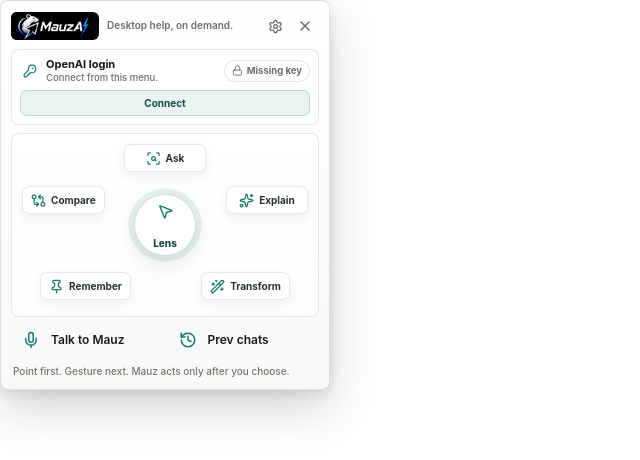
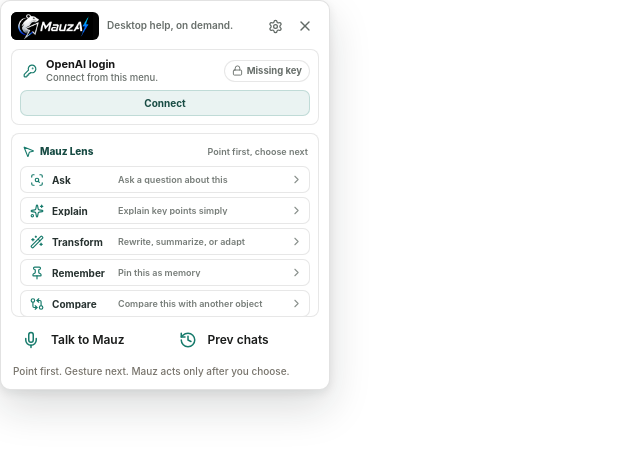
Before and after one commit to NeelM0906/Mauz, a React (Vite) app in the folder apps/desktop/: page / in a window 1280 px wide. Shown: the top 460 px of the page, without its empty margins (0-640 px from the left). Built offline with nearby package versions, Linux system fonts and the light colour scheme.

Commit message:
Polish Mauz Lens popover sizing

```diff
--- a/apps/desktop/src/main/ipc/registerIpcHandlers.ts
+++ b/apps/desktop/src/main/ipc/registerIpcHandlers.ts
@@ -5,6 +5,7 @@
   ChatHistoryDeleteRequestSchema,
   ChatHistoryGetRequestSchema,
   IPC_CHANNELS,
+  MauzLensResizeRequestSchema,
   MauzSettingsUpdateSchema,
   type MauzSettings,
   type MauzSettingsUpdate
@@ -32,6 +33,7 @@
   IPC_CHANNELS.menuClose,
   IPC_CHANNELS.menuStartAsk,
   IPC_CHANNELS.menuStartTalk,
+  IPC_CHANNELS.menuSetLensExpanded,
   IPC_CHANNELS.settingsOpen,
   IPC_CHANNELS.settingsUpdate,
   IPC_CHANNELS.askSubmit,
@@ -70,15 +72,25 @@
 
   ipcMain.handle(IPC_CHANNELS.menuStartAsk, async (event) => {
     assertTrustedSurface(event, ["popover"]);
-    const context = await contextCollector.collectForAsk();
-    popover.resizeForAsk();
-    return context;
+    return contextCollector.collectForAsk();
   });
   ipcMain.handle(IPC_CHANNELS.menuStartTalk, async (event) => {
     assertTrustedSurface(event, ["popover"]);
     const context = await contextCollector.collectForRealtime();
     popover.resizeForRealtime();
     return context;
+  });
+
+  ipcMain.handle(IPC_CHANNELS.menuSetLensExpanded, (event, payload: unknown) => {
+    assertTrustedSurface(event, ["popover"]);
+    const request = MauzLensResizeRequestSchema.parse(payload);
+
+    if (request.expanded) {
+      popover.resizeForAsk();
+      return;
+    }
+
+    popover.resizeForMenu();
   });
 
   ipcMain.handle(IPC_CHANNELS.settingsOpen, async (event, payload: unknown) => {
--- a/apps/desktop/src/preload/index.ts
+++ b/apps/desktop/src/preload/index.ts
@@ -8,6 +8,7 @@
   ChatHistoryContinueResponse,
   ChatHistoryGetRequest,
   ChatHistoryListResponse,
+  MauzLensResizeRequest,
   MauzBridge,
   MauzDesktopContext,
   MauzSettings,
@@ -25,7 +26,9 @@
     showMenu: () => ipcRenderer.invoke(IPC_CHANNELS.menuShowMenu) as Promise<void>,
     close: () => ipcRenderer.invoke(IPC_CHANNELS.menuClose) as Promise<void>,
     startAsk: () => ipcRenderer.invoke(IPC_CHANNELS.menuStartAsk) as Promise<MauzDesktopContext>,
-    startTalk: () => ipcRenderer.invoke(IPC_CHANNELS.menuStartTalk) as Promise<MauzDesktopContext>
+    startTalk: () => ipcRenderer.invoke(IPC_CHANNELS.menuStartTalk) as Promise<MauzDesktopContext>,
+    setLensExpanded: (payload: MauzLensResizeRequest) =>
+      ipcRenderer.invoke(IPC_CHANNELS.menuSetLensExpanded, payload) as Promise<void>
   },
   ask: {
     submit: (payload: AskMauzRequest) =>
--- a/apps/desktop/src/renderer/src/components/LensPanel.tsx
+++ b/apps/desktop/src/renderer/src/components/LensPanel.tsx
@@ -2,8 +2,11 @@
   AppWindow,
   ArrowLeft,
   Camera,
+  ChevronRight,
   GitCompareArrows,
   LoaderCircle,
+  Maximize2,
+  Minimize2,
   MousePointer2,
   Pin,
   ScanSearch,
@@ -78,6 +81,7 @@
   } = useMauzStore();
   const lensObject = useMemo(() => detectLensObject(currentContext), [currentContext]);
   const [question, setQuestion] = useState("");
+  const [isExpanded, setIsExpanded] = useState(false);
 
   const handleBack = async (): Promise<void> => {
     await mauzClient.showMenu();
@@ -97,6 +101,19 @@
 
     if (action === "compare" && pinnedLensObject === null) {
       setAskError("Point at something, remember it, then compare another object with it.");
+    }
+  };
+
+  const handleToggleExpanded = async (): Promise<void> => {
+    const expanded = !isExpanded;
+
+    try {
+      await mauzClient.setLensExpanded({
+        expanded
+      });
+      setIsExpanded(expanded);
+    } catch (error) {
+      setAskError(error instanceof Error ? error.message : "Mauz could not resize Lens.");
     }
   };
 
@@ -140,7 +157,7 @@
   };
 
   return (
-    <section className="lens-panel" aria-label="Mauz Lens">
+    <section className="lens-panel" data-expanded={isExpanded} aria-label="Mauz Lens">
       <header className="lens-header">
         <button
           className="icon-button"
@@ -157,6 +174,20 @@
             <p>{lensObject.label}</p>
           </div>
         </div>
+        <div className="lens-header-actions">
+          <button
+            className="icon-button"
+            type="button"
+            aria-label={isExpanded ? "Collapse Mauz Lens" : "Expand Mauz Lens"}
+            title={isExpanded ? "Collapse" : "Expand"}
+            onClick={() => void handleToggleExpanded()}
+          >
+            {isExpanded ? (
+              <Minimize2 aria-hidden="true" size={15} />
+            ) : (
+              <Maximize2 aria-hidden="true" size={15} />
+            )}
+          </button>
           <button
             className="icon-button"
             type="button"
@@ -165,6 +196,7 @@
           >
             <X aria-hidden="true" size={16} />
           </button>
+        </div>
       </header>
 
       <section className="lens-object" aria-label="Detected cursor object">
@@ -191,20 +223,10 @@
         ) : null}
       </div>
 
-      <div className="context-strip lens-context-strip" aria-label="Lens context status">
+      <div className="lens-context-line" aria-label="Lens context status">
         <span>
           <Camera aria-hidden="true" size={14} />
           {lensObject.privacyMode}
-        </span>
-        <span>
-          <TextCursorInput aria-hidden="true" size={14} />
-          {currentContext?.selectedText?.trim() ? "Text selected" : "No selected text"}
-        </span>
-        <span>
-          <AppWindow aria-hidden="true" size={14} />
-          {currentContext?.activeWindow !== undefined || currentContext?.activeApp !== undefined
-            ? "Window aware"
-            : "No window"}
         </span>
         <span>
           <MousePointer2 aria-hidden="true" size={14} />
@@ -234,6 +256,7 @@
               <Icon aria-hidden="true" size={15} />
               <span>{item.label}</span>
               <small>{item.detail}</small>
+              <ChevronRight aria-hidden="true" className="lens-action-arrow" size={13} />
             </button>
           );
         })}
@@ -257,7 +280,11 @@
         </button>
       </form>
 
-      <div className="answer-area lens-answer-area" aria-live="polite">
+      <div
+        className="answer-area lens-answer-area"
+        data-empty={askError === null && askAnswer === null}
+        aria-live="polite"
+      >
         {askError !== null ? <p className="ask-error">{askError}</p> : null}
         {askAnswer !== null ? (
           <>
@@ -269,10 +296,23 @@
         ) : null}
         {askError === null && askAnswer === null ? (
           <p className="ask-empty">
-            Choose an action, type only if needed, and let Lens work from the object under your cursor.
+            Choose an action, type only if needed, and expand when you want more room.
           </p>
         ) : null}
       </div>
+
+      <footer className="lens-footer-status">
+        <span>
+          <TextCursorInput aria-hidden="true" size={13} />
+          {currentContext?.selectedText?.trim() ? "Text selected" : "No selected text"}
+        </span>
+        <span>
+          <AppWindow aria-hidden="true" size={13} />
+          {currentContext?.activeWindow !== undefined || currentContext?.activeApp !== undefined
+            ? "Window aware"
+            : "No window"}
+        </span>
+      </footer>
     </section>
   );
 }
--- a/apps/desktop/src/renderer/src/components/MauzMenu.tsx
+++ b/apps/desktop/src/renderer/src/components/MauzMenu.tsx
@@ -1,4 +1,5 @@
 import {
+  ChevronRight,
   Check,
   GitCompareArrows,
   History,
@@ -24,34 +25,40 @@
 type MenuAction = LensAction | "talk";
 type AuthAction = "connect" | "disconnect";
 
-const HALO_ACTIONS: Array<{
+const LENS_ACTIONS: Array<{
   action: LensAction;
   label: string;
+  detail: string;
   icon: typeof ScanSearch;
 }> = [
   {
     action: "ask",
     label: "Ask",
+    detail: "Ask a question about this",
     icon: ScanSearch
   },
   {
     action: "explain",
     label: "Explain",
+    detail: "Explain key points simply",
     icon: Sparkles
   },
   {
     action: "transform",
     label: "Transform",
+    detail: "Rewrite, summarize, or adapt",
     icon: Wand2
   },
   {
     action: "remember",
     label: "Remember",
+    detail: "Pin this as memory",
     icon: Pin
   },
   {
     action: "compare",
     label: "Compare",
+    detail: "Compare this with another object",
     icon: GitCompareArrows
   }
 ];
@@ -243,28 +250,34 @@
         onDisconnect={handleOpenAiDisconnect}
       />
 
-      <div className="lens-halo" aria-label="Mauz Lens actions">
-        <div className="lens-halo-center">
-          <MousePointer2 aria-hidden="true" size={17} />
-          <span>Lens</span>
+      <div className="menu-lens-card" aria-label="Mauz Lens actions">
+        <div className="menu-lens-heading">
+          <span>
+            <MousePointer2 aria-hidden="true" size={13} />
+            Mauz Lens
+          </span>
+          <small>Point first, choose next</small>
         </div>
-        {HALO_ACTIONS.map((item) => {
+        <div className="menu-command-list">
+          {LENS_ACTIONS.map((item) => {
             const Icon = item.icon;
 
             return (
               <button
                 key={item.action}
                 type="button"
-              className="halo-action"
-              data-action={item.action}
+                className="menu-command"
                 onClick={() => void handleLensAction(item.action)}
                 disabled={pendingAction !== null}
               >
-              <Icon aria-hidden="true" size={15} />
-              <span>{pendingAction === item.action ? "Capturing" : item.label}</span>
+                <Icon aria-hidden="true" size={14} />
+                <span>{pendingAction === item.action ? "Capturing..." : item.label}</span>
+                <small>{item.detail}</small>
+                <ChevronRight aria-hidden="true" size={13} />
               </button>
             );
           })}
+        </div>
       </div>
 
       <div className="mauz-actions secondary-actions">
--- a/apps/desktop/src/renderer/src/lib/mauzClient.ts
+++ b/apps/desktop/src/renderer/src/lib/mauzClient.ts
@@ -7,6 +7,7 @@
   ChatHistoryContinueResponse,
   ChatHistoryGetRequest,
   ChatHistoryListResponse,
+  MauzLensResizeRequest,
   MauzDesktopContext,
   MauzBridge,
   MauzSettingsOpenOptions,
@@ -28,7 +29,8 @@
     showMenu: async () => {},
     close: async () => {},
     startAsk: async () => collectPreviewContext(),
-    startTalk: async () => collectPreviewContext()
+    startTalk: async () => collectPreviewContext(),
+    setLensExpanded: async (_payload: MauzLensResizeRequest) => {}
   },
   ask: {
     submit: async (_payload: AskMauzRequest) => {
@@ -151,6 +153,9 @@
   startTalk(): Promise<MauzDesktopContext> {
     return getBridge().menu.startTalk();
   },
+  setLensExpanded(payload: MauzLensResizeRequest): Promise<void> {
+    return getBridge().menu.setLensExpanded(payload);
+  },
   submitAsk(payload: AskMauzRequest): Promise<AskMauzResponse> {
     return getBridge().ask.submit(payload);
   },
--- a/apps/desktop/src/renderer/src/styles.css
+++ b/apps/desktop/src/renderer/src/styles.css
@@ -188,11 +188,11 @@
   gap: 8px;
   padding: 10px;
   border: 1px solid rgb(23 23 23 / 12%);
-  border-radius: 8px;
-  background: linear-gradient(180deg, rgb(255 255 255 / 96%), rgb(247 249 248 / 94%)), #ffffff;
+  border-radius: 10px;
+  background: #ffffff;
   box-shadow:
-    0 18px 48px rgb(18 24 29 / 18%),
-    0 4px 12px rgb(18 24 29 / 10%);
+    0 18px 42px rgb(18 24 29 / 15%),
+    0 3px 10px rgb(18 24 29 / 8%);
 }
 
 .mauz-header {
@@ -250,6 +250,13 @@
   color: #171717;
 }
 
+.icon-button:focus-visible {
+  background: rgb(22 122 107 / 9%);
+  color: #174b43;
+  outline: none;
+  box-shadow: 0 0 0 2px rgb(22 122 107 / 18%);
+}
+
 .mauz-auth-card {
   display: grid;
   gap: 7px;
@@ -259,33 +266,30 @@
   background: rgb(255 255 255 / 72%);
 }
 
-.lens-halo {
-  position: relative;
-  flex: 1;
-  min-height: 138px;
-  display: grid;
-  place-items: center;
+.menu-lens-card {
+  min-height: 0;
+  display: flex;
+  flex-direction: column;
+  gap: 6px;
+  padding: 8px;
   border: 1px solid rgb(23 23 23 / 10%);
   border-radius: 8px;
-  background:
-    radial-gradient(circle at center, rgb(22 122 107 / 10%) 0 36px, transparent 37px), rgb(255 255 255 / 68%);
-}
-
-.lens-halo-center {
-  z-index: 1;
-  display: grid;
-  place-items: center;
-  gap: 3px;
-  width: 62px;
-  height: 62px;
-  border: 1px solid rgb(22 122 107 / 22%);
-  border-radius: 999px;
   background: #ffffff;
-  color: #167a6b;
-  box-shadow: 0 8px 22px rgb(18 24 29 / 10%);
-}
-
-.lens-halo-center span {
+}
+
+.menu-lens-heading {
+  display: flex;
+  align-items: center;
+  justify-content: space-between;
+  gap: 8px;
+  min-height: 18px;
+  padding: 0 2px;
+}
+
+.menu-lens-heading span {
+  display: inline-flex;
+  align-items: center;
+  gap: 5px;
   color: #174b43;
   font-size: 10px;
   font-weight: 760;
@@ -293,67 +297,83 @@
   letter-spacing: 0;
 }
 
-.halo-action {
-  position: absolute;
-  display: inline-flex;
-  align-items: center;
-  justify-content: center;
-  gap: 5px;
-  min-width: 82px;
-  height: 28px;
-  padding: 0 8px;
+.menu-lens-heading svg {
+  color: #167a6b;
+}
+
+.menu-lens-heading small {
+  min-width: 0;
+  overflow: hidden;
+  text-overflow: ellipsis;
+  white-space: nowrap;
+  color: #747b77;
+  font-size: 9px;
+  font-weight: 620;
+  line-height: 1;
+  letter-spacing: 0;
+}
+
+.menu-command-list {
+  display: grid;
+  gap: 4px;
+}
+
+.menu-command {
+  min-width: 0;
+  height: 27px;
+  display: grid;
+  grid-template-columns: 18px 60px minmax(0, 1fr) 12px;
+  align-items: center;
+  gap: 6px;
+  padding: 0 7px;
   border: 1px solid rgb(23 23 23 / 10%);
   border-radius: 7px;
-  background: rgb(255 255 255 / 92%);
+  background: #ffffff;
   color: #26312f;
   cursor: pointer;
-  box-shadow: 0 4px 12px rgb(18 24 29 / 7%);
+  text-align: left;
+}
+
+.menu-command > svg:first-child {
+  justify-self: center;
+  color: #167a6b;
+}
+
+.menu-command > svg:last-child {
+  color: #8b928e;
+}
+
+.menu-command span,
+.menu-command small {
+  min-width: 0;
+  overflow: hidden;
+  text-overflow: ellipsis;
+  white-space: nowrap;
+  line-height: 1;
+  letter-spacing: 0;
+}
+
+.menu-command span {
   font-size: 10px;
   font-weight: 720;
-  line-height: 1;
-  letter-spacing: 0;
-}
-
-.halo-action svg {
-  color: #167a6b;
-}
-
-.halo-action:hover,
-.halo-action:focus-visible {
+}
+
+.menu-command small {
+  color: #777d79;
+  font-size: 9px;
+  font-weight: 560;
+}
+
+.menu-command:hover,
+.menu-command:focus-visible {
   border-color: rgb(22 122 107 / 26%);
   background: rgb(22 122 107 / 9%);
   outline: none;
 }
 
-.halo-action:disabled {
+.menu-command:disabled {
   cursor: wait;
   opacity: 0.62;
-}
-
-.halo-action[data-action="ask"] {
-  top: 10px;
-  left: 50%;
-  transform: translateX(-50%);
-}
-
-.halo-action[data-action="explain"] {
-  top: 52px;
-  right: 10px;
-}
-
-.halo-action[data-action="transform"] {
-  right: 28px;
-  bottom: 16px;
-}
-
-.halo-action[data-action="remember"] {
-  left: 28px;
-  bottom: 16px;
-}
-
-.halo-action[data-action="compare"] {
-  top: 52px;
-  left: 10px;
 }
 
 .mauz-actions {
@@ -549,27 +569,38 @@
 }
 
 .lens-panel {
-  width: 440px;
-  height: 590px;
+  width: 100%;
+  height: 100%;
   display: flex;
   flex-direction: column;
+  gap: 6px;
+  padding: 8px;
+  border: 1px solid rgb(23 23 23 / 12%);
+  border-radius: 10px;
+  background: #ffffff;
+  box-shadow:
+    0 18px 42px rgb(18 24 29 / 15%),
+    0 3px 10px rgb(18 24 29 / 8%);
+}
+
+.lens-panel[data-expanded="true"] {
   gap: 10px;
   padding: 12px;
-  border: 1px solid rgb(23 23 23 / 12%);
-  border-radius: 8px;
-  background: linear-gradient(180deg, rgb(255 255 255 / 97%), rgb(248 250 249 / 96%)), #ffffff;
-  box-shadow:
-    0 18px 48px rgb(18 24 29 / 18%),
-    0 4px 12px rgb(18 24 29 / 10%);
 }
 
 .ask-header,
 .lens-header {
   display: grid;
-  grid-template-columns: 30px 1fr 30px;
-  align-items: center;
-  gap: 8px;
-  min-height: 32px;
+  grid-template-columns: 28px 1fr auto;
+  align-items: center;
+  gap: 7px;
+  min-height: 30px;
+}
+
+.lens-header-actions {
+  display: flex;
+  align-items: center;
+  gap: 2px;
 }
 
 .panel-title {
@@ -620,8 +651,8 @@
 
 .lens-object {
   display: grid;
-  gap: 5px;
-  padding: 10px;
+  gap: 3px;
+  padding: 7px 8px;
   border: 1px solid rgb(22 122 107 / 18%);
   border-radius: 8px;
   background: rgb(22 122 107 / 7%);
@@ -649,19 +680,27 @@
 .lens-object h2 {
   margin: 0;
   color: #111312;
-  font-size: 13px;
+  font-size: 12px;
   font-weight: 780;
-  line-height: 1.2;
+  line-height: 1.15;
   letter-spacing: 0;
 }
 
 .lens-object p {
   margin: 0;
   color: #4d5f5a;
-  font-size: 11px;
+  font-size: 10.5px;
   font-weight: 540;
-  line-height: 1.35;
-  letter-spacing: 0;
+  line-height: 1.3;
+  letter-spacing: 0;
+  overflow: hidden;
+  display: -webkit-box;
+  -webkit-line-clamp: 1;
+  -webkit-box-orient: vertical;
+}
+
+.lens-panel[data-expanded="true"] .lens-object p {
+  -webkit-line-clamp: 3;
 }
 
 .lens-memory-row {
@@ -669,7 +708,7 @@
   grid-template-columns: 18px minmax(0, 1fr) auto;
   align-items: center;
   gap: 7px;
-  min-height: 30px;
+  min-height: 26px;
   padding: 0 8px;
   border: 1px solid rgb(23 23 23 / 10%);
   border-radius: 8px;
@@ -710,29 +749,72 @@
   line-height: 1;
 }
 
-.lens-context-strip {
-  grid-template-columns: repeat(2, minmax(0, 1fr));
+.lens-context-line {
+  display: flex;
+  align-items: center;
+  justify-content: space-between;
+  gap: 8px;
+  min-height: 22px;
+  padding: 0 8px;
+  border: 1px solid rgb(22 122 107 / 14%);
+  border-radius: 7px;
+  background: rgb(22 122 107 / 6%);
+  color: #31544f;
+}
+
+.lens-context-line span {
+  min-width: 0;
+  display: inline-flex;
+  align-items: center;
+  gap: 5px;
+  overflow: hidden;
+  text-overflow: ellipsis;
+  white-space: nowrap;
+  font-size: 9.5px;
+  font-weight: 650;
+  line-height: 1;
+  letter-spacing: 0;
+}
+
+.lens-context-line svg {
+  flex: 0 0 auto;
+  color: #167a6b;
 }
 
 .lens-actions {
   display: grid;
-  grid-template-columns: repeat(5, minmax(0, 1fr));
+  gap: 3px;
+}
+
+.lens-actions button {
+  min-width: 0;
+  height: 27px;
+  display: grid;
+  grid-template-columns: 18px 64px minmax(0, 1fr) 12px;
+  align-items: center;
   gap: 6px;
-}
-
-.lens-actions button {
-  display: grid;
-  place-items: center;
-  gap: 3px;
-  min-width: 0;
-  height: 54px;
-  padding: 6px 4px;
+  padding: 0 7px;
+  text-align: left;
   border: 1px solid rgb(23 23 23 / 10%);
-  border-radius: 8px;
-  background: rgb(255 255 255 / 74%);
+  border-radius: 7px;
+  background: #ffffff;
   color: #26312f;
   cursor: pointer;
-  text-align: center;
+}
+
+.lens-panel[data-expanded="true"] .lens-actions {
+  gap: 5px;
+}
+
+.lens-panel[data-expanded="true"] .lens-actions button {
+  height: 36px;
+  grid-template-columns: 22px 76px minmax(0, 1fr) 14px;
+  padding: 0 9px;
+}
+
+.lens-action-arrow {
+  justify-self: end;
+  color: #8b928e !important;
 }
 
 .lens-actions button[aria-pressed="true"] {
@@ -754,6 +836,7 @@
 }
 
 .lens-actions svg {
+  justify-self: center;
   color: #167a6b;
 }
 
@@ -782,15 +865,20 @@
 
 .lens-form {
   display: grid;
+  grid-template-columns: minmax(0, 1fr) 82px;
+  gap: 6px;
+}
+
+.lens-panel[data-expanded="true"] .lens-form {
   grid-template-columns: minmax(0, 1fr) 104px;
   gap: 8px;
 }
 
 .lens-form textarea {
   min-width: 0;
-  height: 36px;
+  height: 30px;
   resize: none;
-  padding: 9px 10px;
+  padding: 7px 9px;
   border: 1px solid rgb(23 23 23 / 14%);
   border-radius: 8px;
   background: #ffffff;
@@ -802,13 +890,69 @@
   outline: none;
 }
 
+.lens-panel[data-expanded="true"] .lens-form textarea {
+  height: 36px;
+  padding: 9px 10px;
+}
+
 .lens-form textarea:focus {
   border-color: rgb(22 122 107 / 48%);
   box-shadow: 0 0 0 3px rgb(22 122 107 / 12%);
 }
 
+.lens-form .submit-button {
+  height: 30px;
+  gap: 5px;
+  font-size: 11px;
+}
+
+.lens-panel[data-expanded="true"] .lens-form .submit-button {
+  height: 34px;
+  gap: 7px;
+  font-size: 12px;
+}
+
 .lens-answer-area {
-  min-height: 116px;
+  flex: 1;
+  min-height: 0;
+  padding: 8px;
+}
+
+.lens-panel[data-expanded="false"] .lens-answer-area[data-empty="true"] {
+  display: none;
+}
+
+.lens-panel[data-expanded="true"] .lens-answer-area {
+  min-height: 96px;
+  padding: 10px;
+}
+
+.lens-footer-status {
+  display: flex;
+  align-items: center;
+  justify-content: space-between;
+  gap: 8px;
+  min-height: 18px;
+  color: #777d79;
+}
+
+.lens-footer-status span {
+  min-width: 0;
+  display: inline-flex;
+  align-items: center;
+  gap: 5px;
+  overflow: hidden;
+  text-overflow: ellipsis;
+  white-space: nowrap;
+  font-size: 9.5px;
+  font-weight: 620;
+  line-height: 1;
+  letter-spacing: 0;
+}
+
+.lens-footer-status svg {
+  flex: 0 0 auto;
+  color: #167a6b;
 }
 
 .context-strip {
--- a/packages/shared/src/constants.ts
+++ b/packages/shared/src/constants.ts
@@ -30,6 +30,7 @@
   menuClose: "mauz:menu:close",
   menuStartAsk: "mauz:menu:start-ask",
   menuStartTalk: "mauz:menu:start-talk",
+  menuSetLensExpanded: "mauz:menu:set-lens-expanded",
   settingsOpen: "mauz:settings:open",
   settingsUpdate: "mauz:settings:update",
   askSubmit: "mauz:ask:submit",
--- a/packages/shared/src/schemas.ts
+++ b/packages/shared/src/schemas.ts
@@ -219,6 +219,10 @@
   question: z.string().trim().min(1).max(MAX_QUESTION_CHARS)
 });
 
+export const MauzLensResizeRequestSchema = z.object({
+  expanded: z.boolean()
+});
+
 export const ChatHistoryContinueResponseSchema = z.object({
   conversation: ChatConversationSchema,
   answer: z.string(),
--- a/packages/shared/src/types.ts
+++ b/packages/shared/src/types.ts
@@ -212,6 +212,10 @@
   resizePopover?: boolean | undefined;
 };
 
+export type MauzLensResizeRequest = {
+  expanded: boolean;
+};
+
 export type MouseMoveSample = {
   x: number;
   y: number;
@@ -225,6 +229,7 @@
     close(): Promise<void>;
     startAsk(): Promise<MauzDesktopContext>;
     startTalk(): Promise<MauzDesktopContext>;
+    setLensExpanded(payload: MauzLensResizeRequest): Promise<void>;
   };
   ask: {
     submit(payload: AskMauzRequest): Promise<AskMauzResponse>;
```
Also changed, not shown: 2 other files (tests, documents, lock files or other folders). Lines whose indentation alone changed are shown as unchanged.
